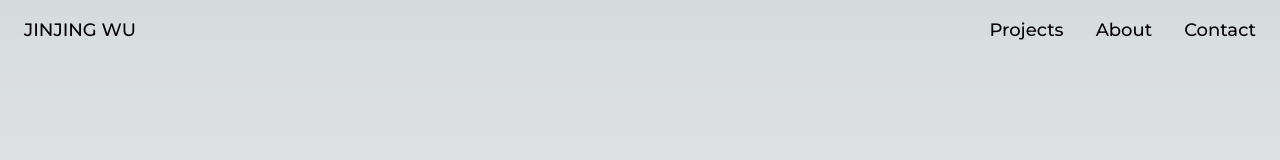
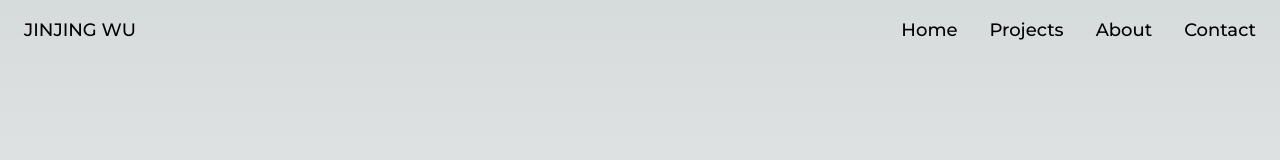
Before and after one commit to jinjingngo/blog, a Next.js app: page /contact in a window 1280 px wide. Shown: the top 160 px of the page. Built offline with nearby package versions, Linux system fonts and the light colour scheme.

Commit message:
feat: navbar main link (#8)

```diff
--- a/src/app/components/Header/Header.tsx
+++ b/src/app/components/Header/Header.tsx
@@ -1,7 +1,13 @@
 import classes from "./Header.module.css";
 import Link from "next/link";
 
-const routes = [
+type Route = {
+  name: string;
+  path: string;
+};
+
+const routes: Route[] = [
+  { name: "Home", path: "/" },
   { name: "Projects", path: "/projects" },
   { name: "About", path: "/about" },
   { name: "Contact", path: "/contact" },
```
